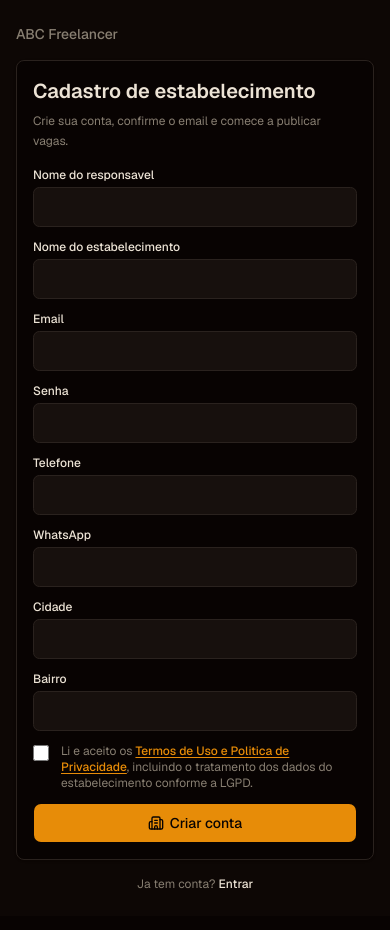
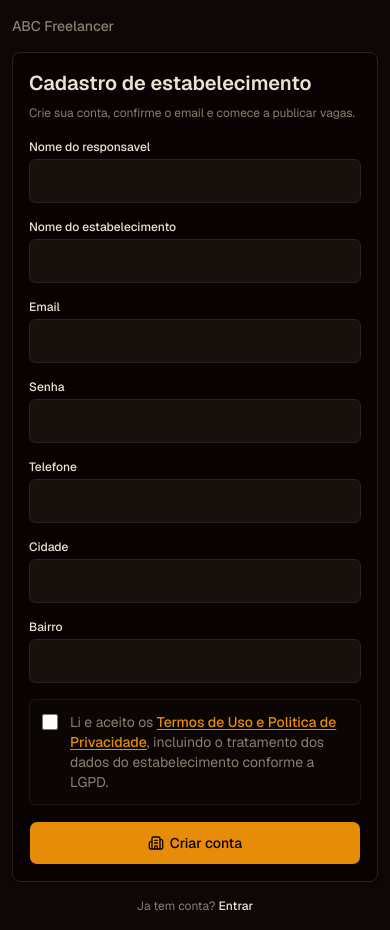
Before and after one commit to Cosmess/abc-freelancer, a Next.js app: page /cadastro/estabelecimento in a window 390 px wide. Built offline with nearby package versions, Linux system fonts and the light colour scheme.

Commit message:
fix verication email

```diff
--- a/src/components/forms/auth-form-shell.tsx
+++ b/src/components/forms/auth-form-shell.tsx
@@ -15,13 +15,13 @@ export function AuthFormShell({
   children,
 }: AuthFormShellProps) {
   return (
-    <main className="min-h-screen bg-muted/30 px-4 py-6 text-foreground sm:px-5 sm:py-10">
-      <div className="mx-auto flex min-h-[calc(100vh-3rem)] w-full max-w-lg flex-col justify-center gap-4 sm:gap-6 sm:max-w-md">
+    <main className="min-h-screen bg-muted/30 px-3 py-4 text-foreground sm:px-5 sm:py-10">
+      <div className="mx-auto flex min-h-[calc(100vh-2rem)] w-full max-w-md flex-col justify-center gap-4 sm:gap-6">
         <Link href="/" className="text-sm font-medium text-muted-foreground">
           ABC Freelancer
         </Link>
         <section className="rounded-lg border bg-background p-4 shadow-sm sm:p-5">
-          <div className="mb-4 sm:mb-5 space-y-1.5 sm:space-y-2">
+          <div className="mb-4 space-y-1.5 sm:mb-5 sm:space-y-2">
             <h1 className="text-xl font-semibold tracking-normal sm:text-2xl">{title}</h1>
             <p className="text-xs leading-5 text-muted-foreground sm:text-sm sm:leading-6">
               {description}
--- a/src/components/forms/establishment-signup-form.tsx
+++ b/src/components/forms/establishment-signup-form.tsx
@@ -18,9 +18,9 @@ export function EstablishmentSignupForm() {
   );
 
   return (
-    <form action={formAction} className="grid gap-3 sm:gap-4">
+    <form action={formAction} className="grid gap-4 sm:gap-5">
       {state.message ? (
-        <div className="rounded-lg border border-destructive/30 bg-destructive/10 px-3 py-2 text-xs text-destructive sm:px-4 sm:py-2.5 sm:text-sm">
+        <div className="rounded-lg border border-destructive/30 bg-destructive/10 px-3 py-2 text-xs leading-5 text-destructive sm:px-4 sm:py-2.5 sm:text-sm">
           {state.message}
         </div>
       ) : null}
@@ -28,7 +28,7 @@ export function EstablishmentSignupForm() {
       <label className="grid gap-1 text-xs font-medium sm:gap-1.5 sm:text-sm">
         Nome do responsavel
         <input
-          className="h-10 rounded-md border bg-input px-3 text-sm text-foreground outline-none placeholder:text-muted-foreground focus:ring-2 focus:ring-ring sm:h-10"
+          className="h-11 rounded-md border bg-input px-3 text-sm text-foreground outline-none placeholder:text-muted-foreground focus:ring-2 focus:ring-ring sm:h-10"
           name="responsibleName"
           autoComplete="name"
           required
@@ -39,18 +39,18 @@ export function EstablishmentSignupForm() {
       <label className="grid gap-1 text-xs font-medium sm:gap-1.5 sm:text-sm">
         Nome do estabelecimento
         <input
-          className="h-10 rounded-md border bg-input px-3 text-sm text-foreground outline-none placeholder:text-muted-foreground focus:ring-2 focus:ring-ring sm:h-10"
+          className="h-11 rounded-md border bg-input px-3 text-sm text-foreground outline-none placeholder:text-muted-foreground focus:ring-2 focus:ring-ring sm:h-10"
           name="tradeName"
           required
         />
         <FieldError errors={state.errors?.tradeName} />
       </label>
 
-      <div className="grid gap-3 sm:gap-4 sm:grid-cols-2">
+      <div className="grid gap-4 sm:grid-cols-2">
         <label className="grid gap-1 text-xs font-medium sm:gap-1.5 sm:text-sm">
           Email
           <input
-            className="h-10 rounded-md border bg-input px-3 text-sm text-foreground outline-none placeholder:text-muted-foreground focus:ring-2 focus:ring-ring sm:h-10"
+            className="h-11 rounded-md border bg-input px-3 text-sm text-foreground outline-none placeholder:text-muted-foreground focus:ring-2 focus:ring-ring sm:h-10"
             name="email"
             type="email"
             autoComplete="email"
@@ -61,7 +61,7 @@ export function EstablishmentSignupForm() {
         <label className="grid gap-1 text-xs font-medium sm:gap-1.5 sm:text-sm">
           Senha
           <input
-            className="h-10 rounded-md border bg-input px-3 text-sm text-foreground outline-none placeholder:text-muted-foreground focus:ring-2 focus:ring-ring sm:h-10"
+            className="h-11 rounded-md border bg-input px-3 text-sm text-foreground outline-none placeholder:text-muted-foreground focus:ring-2 focus:ring-ring sm:h-10"
             name="password"
             type="password"
             autoComplete="new-password"
@@ -71,49 +71,38 @@ export function EstablishmentSignupForm() {
         </label>
       </div>
 
-      <div className="grid gap-3 sm:gap-4 sm:grid-cols-2">
+      <div className="grid gap-4 sm:grid-cols-2">
         <label className="grid gap-1 text-xs font-medium sm:gap-1.5 sm:text-sm">
           Telefone
           <input
-            className="h-10 rounded-md border bg-input px-3 text-sm text-foreground outline-none placeholder:text-muted-foreground focus:ring-2 focus:ring-ring sm:h-10"
+            className="h-11 rounded-md border bg-input px-3 text-sm text-foreground outline-none placeholder:text-muted-foreground focus:ring-2 focus:ring-ring sm:h-10"
             name="phone"
             inputMode="tel"
           />
           <FieldError errors={state.errors?.phone} />
         </label>
         <label className="grid gap-1 text-xs font-medium sm:gap-1.5 sm:text-sm">
-          WhatsApp
-          <input
-            className="h-10 rounded-md border bg-input px-3 text-sm text-foreground outline-none placeholder:text-muted-foreground focus:ring-2 focus:ring-ring sm:h-10"
-            name="whatsapp"
-            inputMode="tel"
-          />
-          <FieldError errors={state.errors?.whatsapp} />
-        </label>
-      </div>
-
-      <div className="grid gap-3 sm:gap-4 sm:grid-cols-2">
-        <label className="grid gap-1 text-xs font-medium sm:gap-1.5 sm:text-sm">
           Cidade
           <input
-            className="h-10 rounded-md border bg-input px-3 text-sm text-foreground outline-none placeholder:text-muted-foreground focus:ring-2 focus:ring-ring sm:h-10"
+            className="h-11 rounded-md border bg-input px-3 text-sm text-foreground outline-none placeholder:text-muted-foreground focus:ring-2 focus:ring-ring sm:h-10"
             name="city"
             required
           />
           <FieldError errors={state.errors?.city} />
         </label>
+      </div>
+
       <label className="grid gap-1 text-xs font-medium sm:gap-1.5 sm:text-sm">
         Bairro
         <input
-            className="h-10 rounded-md border bg-input px-3 text-sm text-foreground outline-none placeholder:text-muted-foreground focus:ring-2 focus:ring-ring sm:h-10"
+          className="h-11 rounded-md border bg-input px-3 text-sm text-foreground outline-none placeholder:text-muted-foreground focus:ring-2 focus:ring-ring sm:h-10"
           name="neighborhood"
         />
         <FieldError errors={state.errors?.neighborhood} />
       </label>
-      </div>
 
-      <div className="grid gap-1.5 sm:gap-2">
-        <label className="flex items-start gap-3 cursor-pointer">
+      <div className="grid gap-2">
+        <label className="flex items-start gap-3 rounded-md border border-border/60 bg-muted/20 p-3 cursor-pointer sm:p-3.5">
           <input
             type="checkbox"
             name="termsAccepted"
@@ -121,7 +110,7 @@ export function EstablishmentSignupForm() {
             className="mt-0.5 size-4 shrink-0 accent-primary"
             required
           />
-          <span className="text-xs text-muted-foreground leading-4 sm:text-sm sm:leading-5">
+          <span className="text-sm leading-5 text-muted-foreground">
             Li e aceito os{" "}
             <Link
               href="/termos"
@@ -136,7 +125,7 @@ export function EstablishmentSignupForm() {
         <FieldError errors={state.errors?.termsAccepted} />
       </div>
 
-      <Button className="h-10 w-full" disabled={pending} type="submit">
+      <Button className="h-11 w-full sm:h-10" disabled={pending} type="submit">
         <Building2 className="size-4" />
         {pending ? "Criando conta..." : "Criar conta"}
       </Button>
--- a/src/components/forms/freelancer-signup-form.tsx
+++ b/src/components/forms/freelancer-signup-form.tsx
@@ -18,9 +18,9 @@ export function FreelancerSignupForm() {
   );
 
   return (
-    <form action={formAction} className="grid gap-3 sm:gap-4">
+    <form action={formAction} className="grid gap-4 sm:gap-5">
       {state.message ? (
-        <div className="rounded-lg border border-destructive/30 bg-destructive/10 px-3 py-2 text-xs text-destructive sm:px-4 sm:py-2.5 sm:text-sm">
+        <div className="rounded-lg border border-destructive/30 bg-destructive/10 px-3 py-2 text-xs leading-5 text-destructive sm:px-4 sm:py-2.5 sm:text-sm">
           {state.message}
         </div>
       ) : null}
@@ -28,7 +28,7 @@ export function FreelancerSignupForm() {
       <label className="grid gap-1 text-xs font-medium sm:gap-1.5 sm:text-sm">
         Nome completo
         <input
-          className="h-10 rounded-md border bg-input px-3 text-sm text-foreground outline-none placeholder:text-muted-foreground focus:ring-2 focus:ring-ring sm:h-10"
+          className="h-11 rounded-md border bg-input px-3 text-sm text-foreground outline-none placeholder:text-muted-foreground focus:ring-2 focus:ring-ring sm:h-10"
           name="fullName"
           autoComplete="name"
           required
@@ -36,11 +36,11 @@ export function FreelancerSignupForm() {
         <FieldError errors={state.errors?.fullName} />
       </label>
 
-      <div className="grid gap-3 sm:gap-4 sm:grid-cols-2">
+      <div className="grid gap-4 sm:grid-cols-2">
         <label className="grid gap-1 text-xs font-medium sm:gap-1.5 sm:text-sm">
           Email
           <input
-            className="h-10 rounded-md border bg-input px-3 text-sm text-foreground outline-none placeholder:text-muted-foreground focus:ring-2 focus:ring-ring sm:h-10"
+            className="h-11 rounded-md border bg-input px-3 text-sm text-foreground outline-none placeholder:text-muted-foreground focus:ring-2 focus:ring-ring sm:h-10"
             name="email"
             type="email"
             autoComplete="email"
@@ -51,7 +51,7 @@ export function FreelancerSignupForm() {
         <label className="grid gap-1 text-xs font-medium sm:gap-1.5 sm:text-sm">
           Senha
           <input
-            className="h-10 rounded-md border bg-input px-3 text-sm text-foreground outline-none placeholder:text-muted-foreground focus:ring-2 focus:ring-ring sm:h-10"
+            className="h-11 rounded-md border bg-input px-3 text-sm text-foreground outline-none placeholder:text-muted-foreground focus:ring-2 focus:ring-ring sm:h-10"
             name="password"
             type="password"
             autoComplete="new-password"
@@ -61,49 +61,38 @@ export function FreelancerSignupForm() {
         </label>
       </div>
 
-      <div className="grid gap-3 sm:gap-4 sm:grid-cols-2">
+      <div className="grid gap-4 sm:grid-cols-2">
         <label className="grid gap-1 text-xs font-medium sm:gap-1.5 sm:text-sm">
           Telefone
           <input
-            className="h-10 rounded-md border bg-input px-3 text-sm text-foreground outline-none placeholder:text-muted-foreground focus:ring-2 focus:ring-ring sm:h-10"
+            className="h-11 rounded-md border bg-input px-3 text-sm text-foreground outline-none placeholder:text-muted-foreground focus:ring-2 focus:ring-ring sm:h-10"
             name="phone"
             inputMode="tel"
           />
           <FieldError errors={state.errors?.phone} />
         </label>
         <label className="grid gap-1 text-xs font-medium sm:gap-1.5 sm:text-sm">
-          WhatsApp
-          <input
-            className="h-10 rounded-md border bg-input px-3 text-sm text-foreground outline-none placeholder:text-muted-foreground focus:ring-2 focus:ring-ring sm:h-10"
-            name="whatsapp"
-            inputMode="tel"
-          />
-          <FieldError errors={state.errors?.whatsapp} />
-        </label>
-      </div>
-
-      <div className="grid gap-3 sm:gap-4 sm:grid-cols-2">
-        <label className="grid gap-1 text-xs font-medium sm:gap-1.5 sm:text-sm">
           Cidade
           <input
-            className="h-10 rounded-md border bg-input px-3 text-sm text-foreground outline-none placeholder:text-muted-foreground focus:ring-2 focus:ring-ring sm:h-10"
+            className="h-11 rounded-md border bg-input px-3 text-sm text-foreground outline-none placeholder:text-muted-foreground focus:ring-2 focus:ring-ring sm:h-10"
             name="city"
             required
           />
           <FieldError errors={state.errors?.city} />
         </label>
+      </div>
+
       <label className="grid gap-1 text-xs font-medium sm:gap-1.5 sm:text-sm">
         Bairro
         <input
-            className="h-10 rounded-md border bg-input px-3 text-sm text-foreground outline-none placeholder:text-muted-foreground focus:ring-2 focus:ring-ring sm:h-10"
+          className="h-11 rounded-md border bg-input px-3 text-sm text-foreground outline-none placeholder:text-muted-foreground focus:ring-2 focus:ring-ring sm:h-10"
           name="neighborhood"
         />
         <FieldError errors={state.errors?.neighborhood} />
       </label>
-      </div>
 
       <div className="grid gap-2">
-        <label className="flex items-start gap-3 cursor-pointer">
+        <label className="flex items-start gap-3 rounded-md border border-border/60 bg-muted/20 p-3 cursor-pointer sm:p-3.5">
           <input
             type="checkbox"
             name="termsAccepted"
@@ -111,7 +100,7 @@ export function FreelancerSignupForm() {
             className="mt-0.5 size-4 shrink-0 accent-primary"
             required
           />
-          <span className="text-sm text-muted-foreground leading-5">
+          <span className="text-sm leading-5 text-muted-foreground">
             Li e aceito os{" "}
             <Link
               href="/termos"
--- a/src/lib/auth/internal-user-store.ts
+++ b/src/lib/auth/internal-user-store.ts
@@ -183,7 +183,6 @@ export async function createInternalFreelancerUser(input: {
   email: string;
   fullName: string;
   phone?: string;
-  whatsapp?: string;
   city: string;
   neighborhood?: string;
   termsAcceptedAt: string;
@@ -218,7 +217,6 @@ export async function createInternalFreelancerUser(input: {
     userId: user.id,
     fullName: input.fullName,
     email: input.email,
-    whatsapp: input.whatsapp || null,
     city: input.city,
     neighborhood: input.neighborhood || null,
     createdAt: now.toISOString(),
@@ -238,7 +236,6 @@ export async function createInternalEstablishmentUser(input: {
   responsibleName: string;
   phone?: string;
   tradeName: string;
-  whatsapp?: string;
   city: string;
   neighborhood?: string;
   termsAcceptedAt: string;
@@ -275,7 +272,6 @@ export async function createInternalEstablishmentUser(input: {
       userId: user.id,
       tradeName: input.tradeName,
       email: input.email,
-      whatsapp: input.whatsapp || null,
       city: input.city,
       neighborhood: input.neighborhood || null,
       createdAt: now.toISOString(),
--- a/src/lib/auth/validators.ts
+++ b/src/lib/auth/validators.ts
@@ -22,7 +22,6 @@ export const freelancerSignupSchema = z.object({
   email: z.email("Informe um email valido.").trim().toLowerCase(),
   password: passwordSchema,
   phone: z.string().optional(),
-  whatsapp: z.string().optional(),
   city: z.string().min(2, "Informe sua cidade.").trim(),
   neighborhood: z.string().optional(),
   termsAccepted: termsSchema,
@@ -34,7 +33,6 @@ export const establishmentSignupSchema = z.object({
   email: z.email("Informe um email valido.").trim().toLowerCase(),
   password: passwordSchema,
   phone: z.string().optional(),
-  whatsapp: z.string().optional(),
   city: z.string().min(2, "Informe a cidade.").trim(),
   neighborhood: z.string().optional(),
   termsAccepted: termsSchema,
--- a/src/server/actions/auth.ts
+++ b/src/server/actions/auth.ts
@@ -229,7 +229,6 @@ export async function signupFreelancerAction(
       email: parsed.data.email,
       fullName: parsed.data.fullName,
       phone: parsed.data.phone,
-      whatsapp: parsed.data.whatsapp,
       city: parsed.data.city,
       neighborhood: parsed.data.neighborhood,
       termsAcceptedAt: new Date().toISOString(),
@@ -284,7 +283,6 @@ export async function signupEstablishmentAction(
       responsibleName: parsed.data.responsibleName,
       phone: parsed.data.phone,
       tradeName: parsed.data.tradeName,
-      whatsapp: parsed.data.whatsapp,
       city: parsed.data.city,
       neighborhood: parsed.data.neighborhood,
       termsAcceptedAt: new Date().toISOString(),
```
Also changed, not shown: src/components/forms/login-form.tsx (+9 -1 lines). Lines whose indentation alone changed are shown as unchanged.
